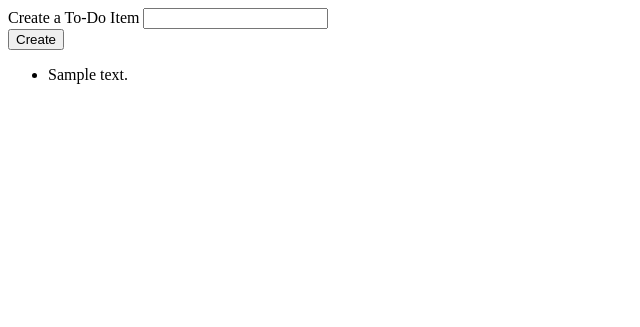
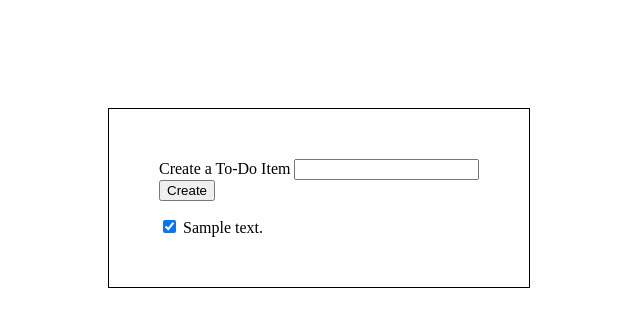
Before and after one commit to Omarb28/todo-app, a Flask app: page / in a window 1280 px wide. Shown: the top 327 px of the page, without its empty margins (0-640 px from the left). Run offline with Flask 2, Linux system fonts and the light colour scheme; tables that the repository leaves empty hold one stand-in row (values such as "Sample post").

Commit message:
add todo completed checkboxes

```diff
--- a/app.py
+++ b/app.py
@@ -23,7 +23,7 @@ class Todo(db.Model):
 
 @app.route('/')
 def index():
-  return render_template('index.html', data=Todo.query.all())
+  return render_template('index.html', todos=Todo.query.order_by(Todo.id).all())
 
 @app.route('/todos/create', methods=['POST'])
 def create_todo():
@@ -47,6 +47,29 @@ def create_todo():
   else:
     return jsonify(body)
 
+@app.route('/todos/set-completed/<id>', methods=['POST'])
+def set_completed_todo(id):
+  error = False
+  body = {}
+  try:
+    newCompleted = request.get_json()['completed']
+    todo = Todo.query.get(id)
+    todo.completed = newCompleted
+    db.session.commit()
+  except:
+    error = True
+    db.session.rollback()
+    print(sys.exc_info())
+  finally:
+    db.session.close()
+
+  if error:
+    abort(400)
+  else:
+    return jsonify(body)
+
+
+
 
 if __name__ == '__main__':
   app.run(host='0.0.0.0', port=8000)
--- a/templates/index.html
+++ b/templates/index.html
@@ -8,9 +8,21 @@
       #error {
         color: red;
       }
+      ul {
+        list-style: none;
+        padding: 0;
+        margin: 0;
+      }
+      .list {
+        margin: 100px;
+        padding: 50px;
+        border: solid 1px black;
+        display: inline-block;
+      }
     </style>
   </head>
   <body>
+    <div class="list">
       <form id="form" method="POST" action="/todos/create">
         <div>
           <label for="name">Create a To-Do Item</label>
@@ -22,11 +34,32 @@
       </form>
       <div id="error" class="hidden">Something went wrong!</div>
       <ul id="todos">
-    {% for todo in data %}
-      <li>{{ todo['description'] }}</li>
+      {% for todo in todos %}
+        <li><input type="checkbox" class="check-completed" {%if todo.completed %} checked {% endif %}/> {{ todo['description'] }}</li>
       {% endfor %}
       </ul>
+    </div>
     <script>
+      const checkboxes = document.querySelectorAll('.check-completed');
+
+      for (let i = 0; i < checkboxes.length; i++) {
+        const checkbox = checkboxes[i];
+
+        checkbox.onchange = function(e) {
+          const newCompleted = e.target.checked;
+
+          fetch('/todos/set-completed/' + (i+1), {
+            method: 'POST',
+            body: JSON.stringify({
+              'completed': newCompleted
+            }),
+            headers: {
+              'Content-Type': 'application/json'
+            }
+          });
+        };
+      }
+
       document.getElementById('form').onsubmit = function(e) {
         e.preventDefault();
 
```
Lines whose indentation alone changed are shown as unchanged.
